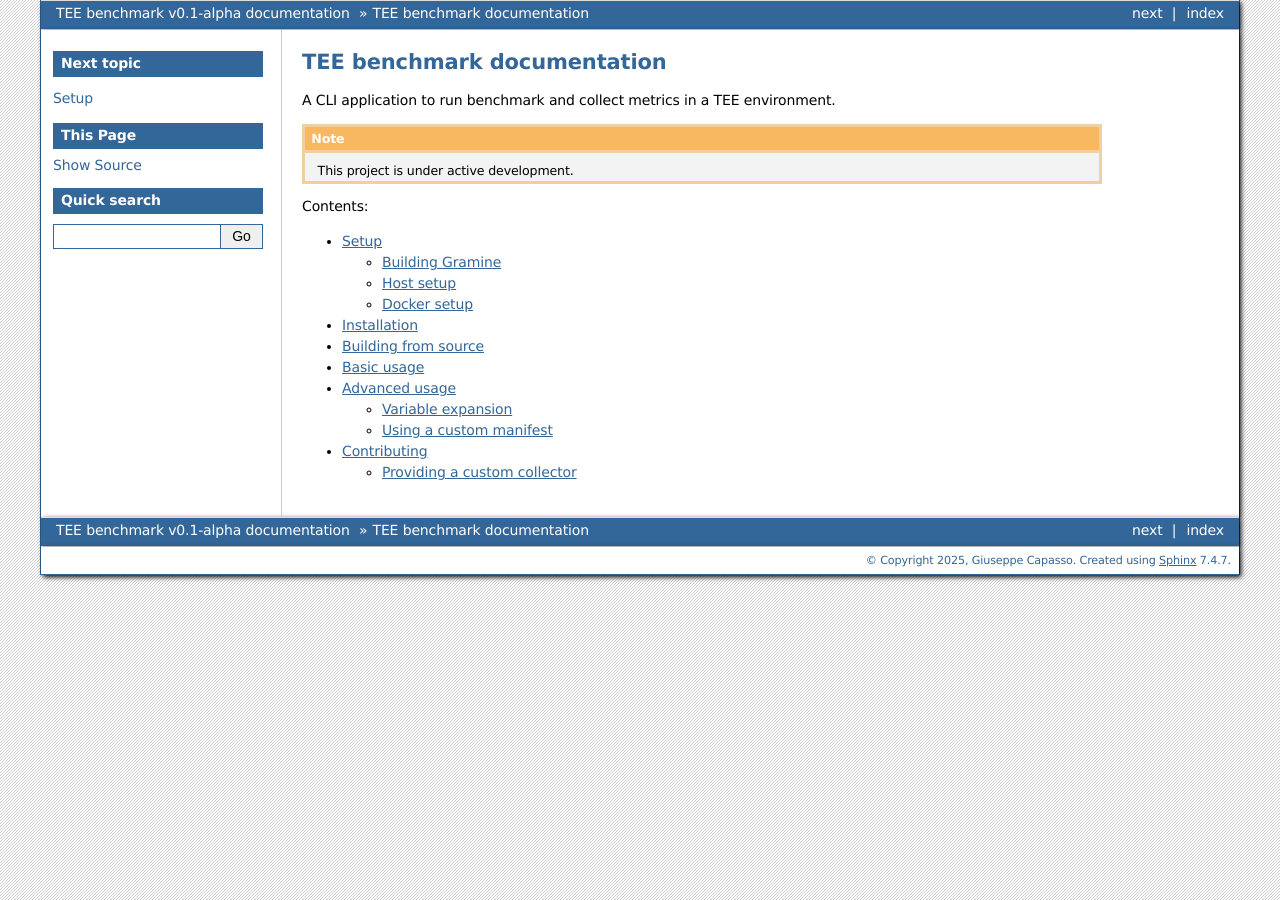
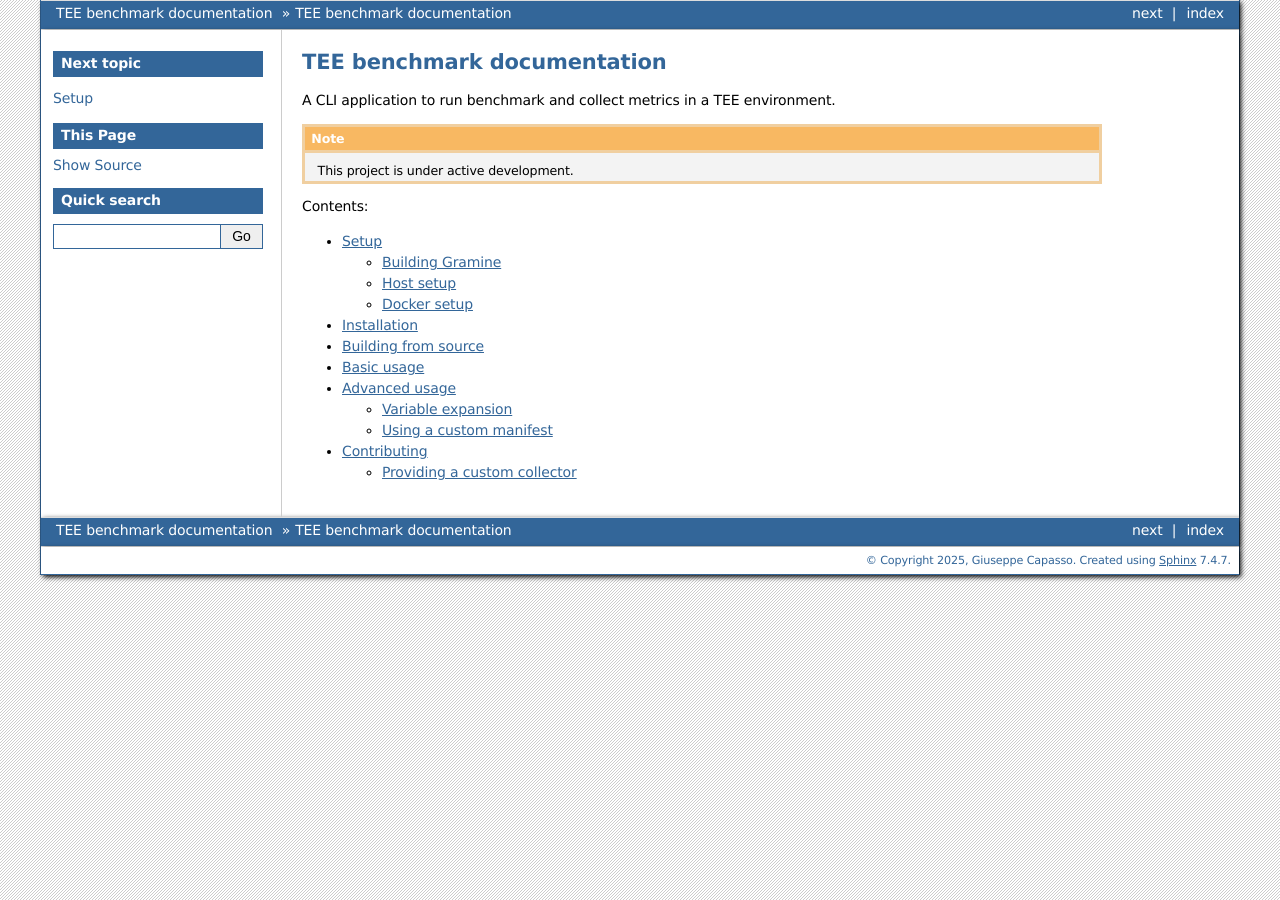
Before and after one commit to alarmfox/enclave-benchmark, a Sphinx documentation site: the page built from docs/web/source/index.rst, in a window 1280 px wide. Built offline with Sphinx 7.4.7, drawn with Linux system fonts in a browser that asks for light colours.

Commit message:
Removed release

```diff
--- a/docs/web/source/conf.py
+++ b/docs/web/source/conf.py
@@ -9,7 +9,7 @@
 project = 'TEE benchmark'
 copyright = '2025, Giuseppe Capasso'
 author = 'Giuseppe Capasso'
-release = 'v0.1-alpha'
+release = ''
 
 # -- General configuration ---------------------------------------------------
 # https://www.sphinx-doc.org/en/master/usage/configuration.html#general-configuration
```
